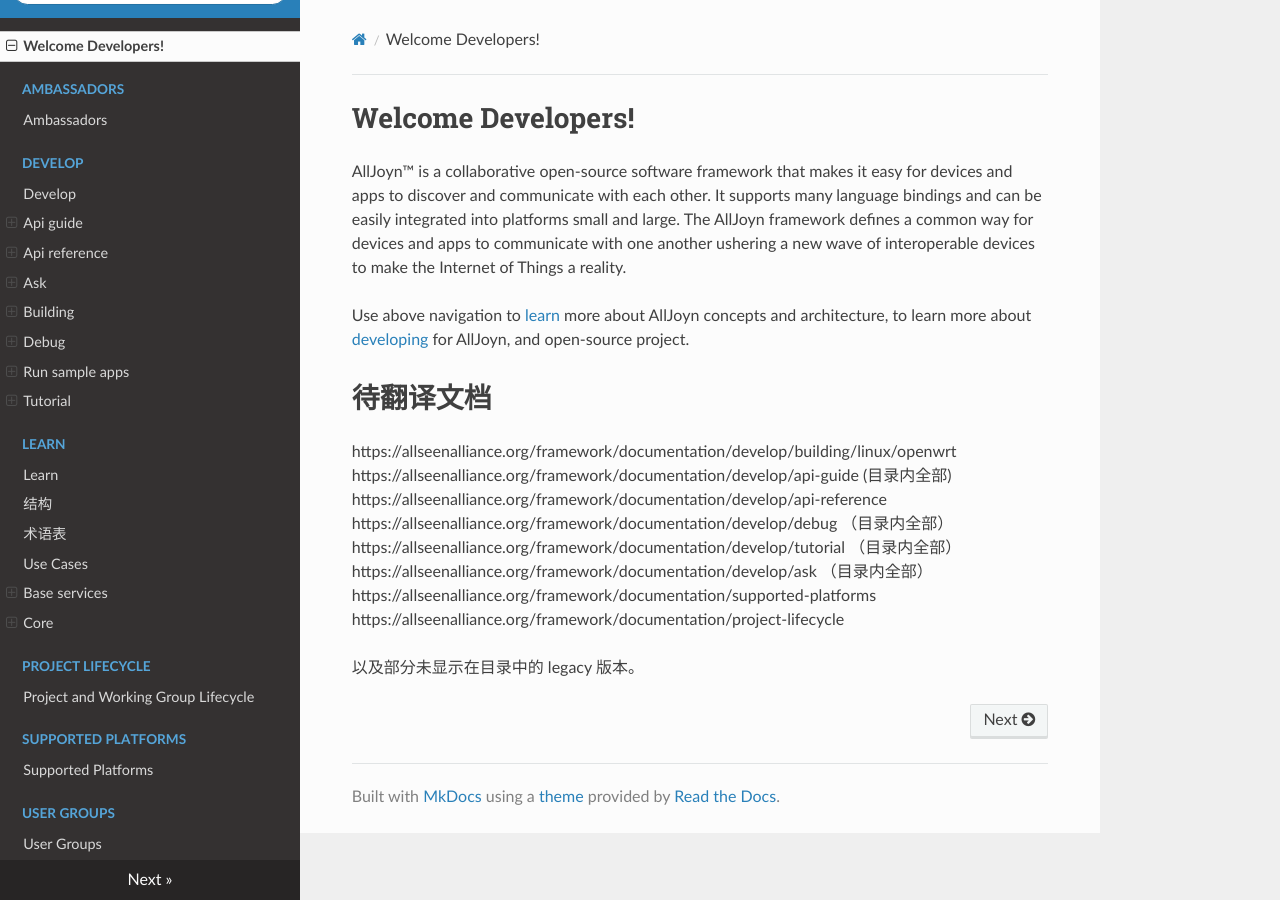
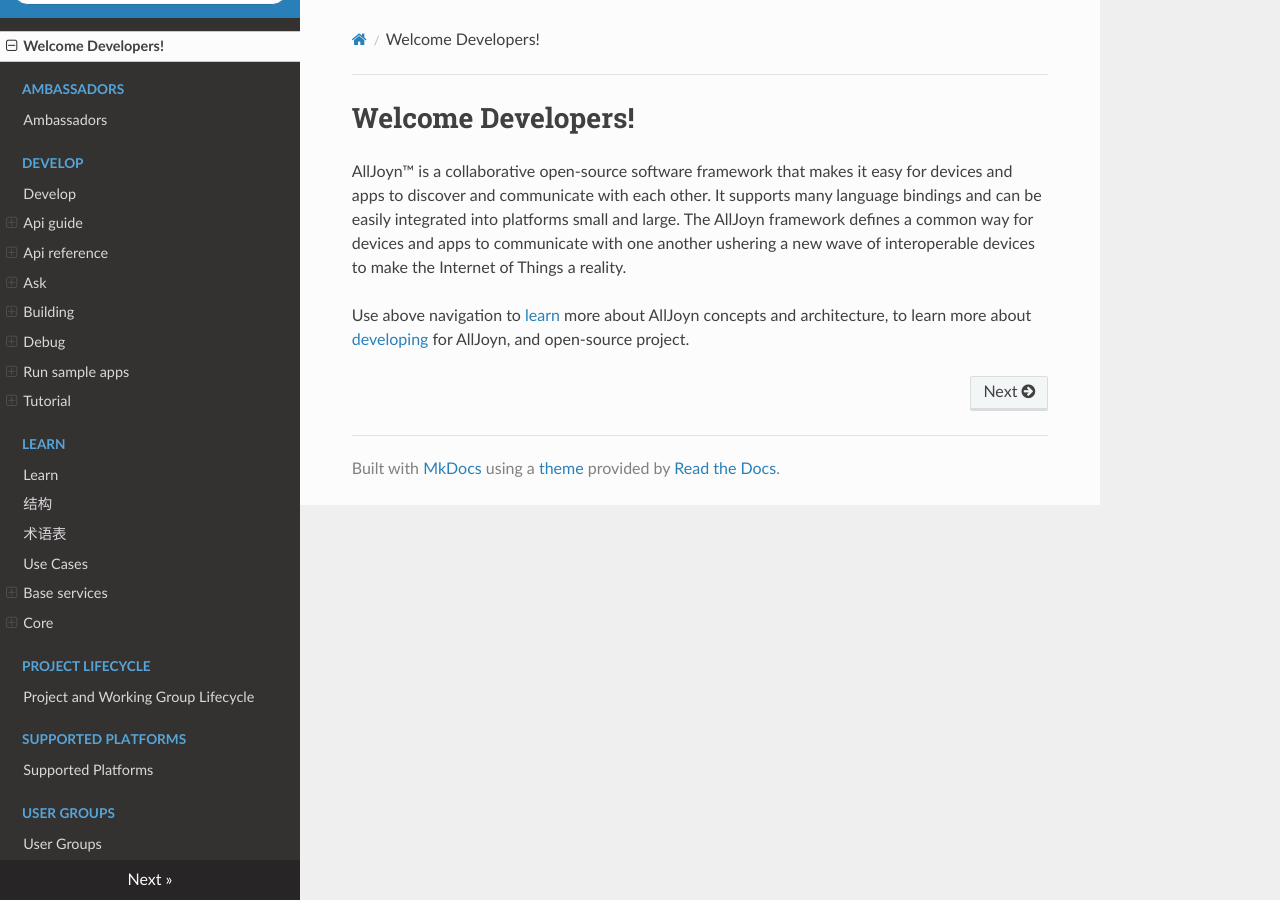
Before and after one commit to smart-conn/alljoyn-zh, an MkDocs documentation site: the page built from docs/index.md, in a window 1280 px wide. Built offline with MkDocs 1.6.1, drawn with Linux system fonts in a browser that asks for light colours; nearby versions of some CDN libraries.

Commit message:
Update index.md

```diff
--- a/docs/index.md
+++ b/docs/index.md
@@ -14,17 +14,3 @@ open-source project.
 
 [learn]: /learn
 [develop]: /develop
-
-
-# 待翻译文档
-
-https://allseenalliance.org/framework/documentation/develop/building/linux/openwrt
-https://allseenalliance.org/framework/documentation/develop/api-guide (目录内全部)
-https://allseenalliance.org/framework/documentation/develop/api-reference
-https://allseenalliance.org/framework/documentation/develop/debug （目录内全部）
-https://allseenalliance.org/framework/documentation/develop/tutorial （目录内全部）
-https://allseenalliance.org/framework/documentation/develop/ask （目录内全部）
-https://allseenalliance.org/framework/documentation/supported-platforms
-https://allseenalliance.org/framework/documentation/project-lifecycle
-
-以及部分未显示在目录中的 legacy 版本。
```
